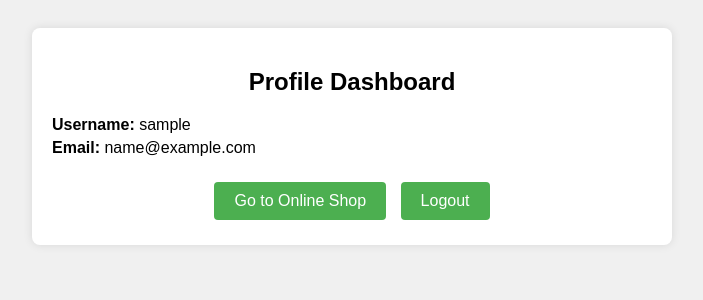
After one commit to misbagas/onlineshop-poject, a PHP site: page /profile.php in a window 1280 px wide. The commit adds this page. Shown: the top 300 px of the page, without its empty margins (288-991 px from the left). Run offline with PHP 8.4, Linux system fonts and the light colour scheme; the visitor is signed in with stand-in values (Sample User, id 1); tables that the repository leaves empty or names only in its code hold one stand-in row (values such as "Sample post").

Commit message:
Initial commit

```diff
--- /dev/null
+++ b/public/onlineshop/db_connect.php
@@ -0,0 +1,13 @@
+<?php
+$servername = "localhost";
+$username = "usershop";
+$password = "Bagaskara123";
+$dbname = "online_shop";
+
+// Create connection
+$conn = new mysqli($servername, $username, $password, $dbname);
+
+// Check connection
+if ($conn->connect_error) {
+    die("Connection failed: " . $conn->connect_error);
+}
--- /dev/null
+++ b/public/onlineshop/profile.php
@@ -0,0 +1,94 @@
+<?php
+session_start();
+
+// Check if the user is logged in
+if (!isset($_SESSION['user_id'])) {
+    // If not logged in, redirect to login page
+    header("Location: login.php");
+    exit();
+}
+
+// Database connection
+include_once "db_connect.php";
+
+// Check database connection
+if ($conn->connect_error) {
+    die("Connection failed: " . $conn->connect_error);
+}
+
+// Fetch user information
+$user_id = $_SESSION['user_id'];
+$sql = $conn->prepare("SELECT username, email FROM users WHERE id = ?");
+$sql->bind_param('i', $user_id);
+$sql->execute();
+$sql->bind_result($username, $email);
+$sql->fetch();
+$sql->close();
+
+$conn->close();
+?>
+
+<!DOCTYPE html>
+<html lang="en">
+<head>
+    <meta charset="UTF-8">
+    <meta name="viewport" content="width=device-width, initial-scale=1.0">
+    <title>Profile Dashboard</title>
+    <style>
+        /* Add your CSS styles here */
+        body {
+            font-family: Arial, sans-serif;
+            background-color: #f0f0f0;
+            padding: 20px;
+        }
+        .profile-container {
+            max-width: 600px;
+            margin: 0 auto;
+            background-color: #fff;
+            padding: 20px;
+            border-radius: 8px;
+            box-shadow: 0 0 10px rgba(0,0,0,0.1);
+        }
+        .profile-container h2 {
+            text-align: center;
+            margin-bottom: 20px;
+        }
+        .profile-info {
+            margin-bottom: 20px;
+        }
+        .profile-info p {
+            font-size: 16px;
+            margin: 5px 0;
+        }
+        .profile-actions {
+            text-align: center;
+        }
+        .profile-actions a {
+            display: inline-block;
+            padding: 10px 20px;
+            background-color: #4CAF50;
+            color: #fff;
+            text-decoration: none;
+            border-radius: 4px;
+            margin: 5px;
+            font-size: 16px;
+        }
+        .profile-actions a:hover {
+            background-color: #45a049;
+        }
+    </style>
+</head>
+<body>
+    <div class="profile-container">
+        <h2>Profile Dashboard</h2>
+        <div class="profile-info">
+            <p><strong>Username:</strong> <?php echo htmlspecialchars($username); ?></p>
+            <p><strong>Email:</strong> <?php echo htmlspecialchars($email); ?></p>
+        </div>
+        <div class="profile-actions">
+            <a href="onlineshop.php">Go to Online Shop</a>
+            <a href="logout.php">Logout</a>
+        </div>
+    </div>
+</body>
+</html>
```
Also changed, not shown: public/onlineshop/login.php (+8 -4 lines), public/onlineshop/onlineshop.php (+2 -7 lines), public/onlineshop/product_detail.php (+6 -8 lines), public/onlineshop/register.php (+40 -12 lines).
